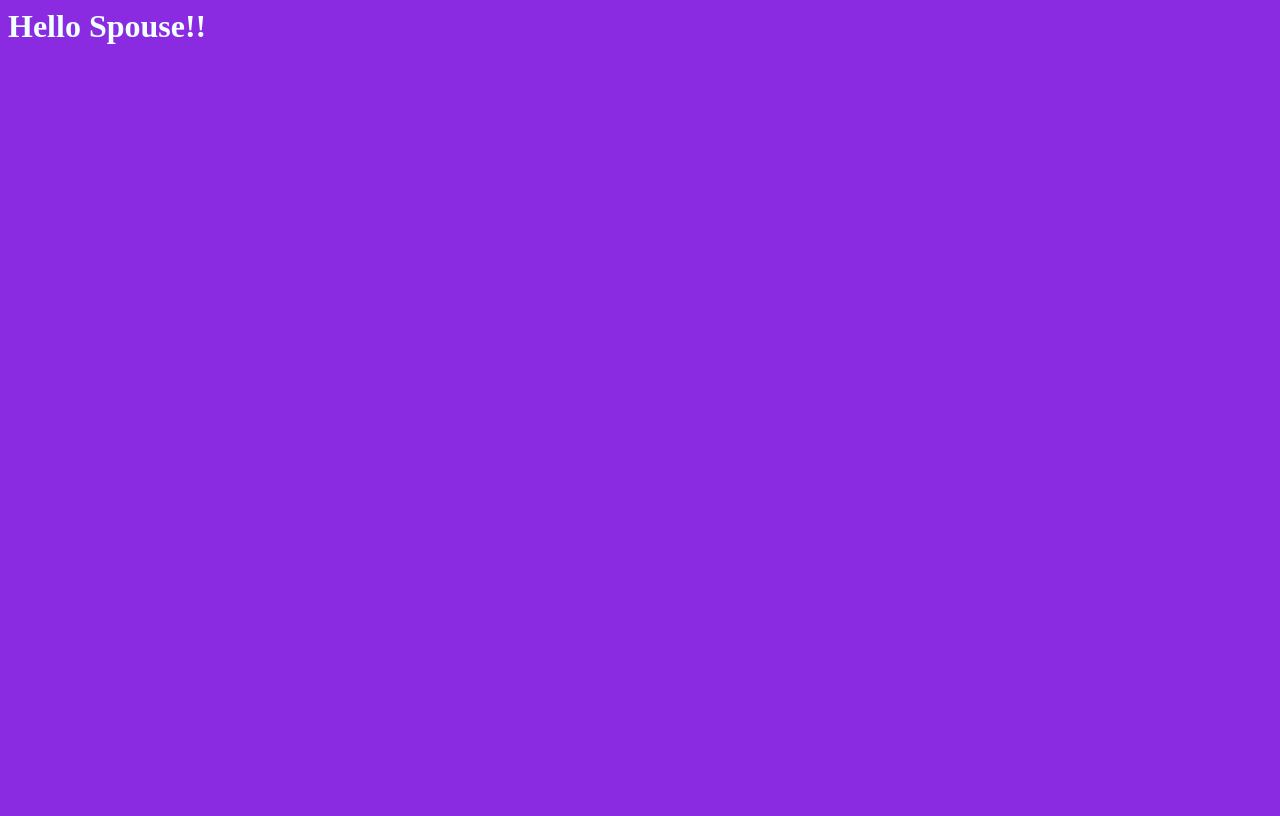
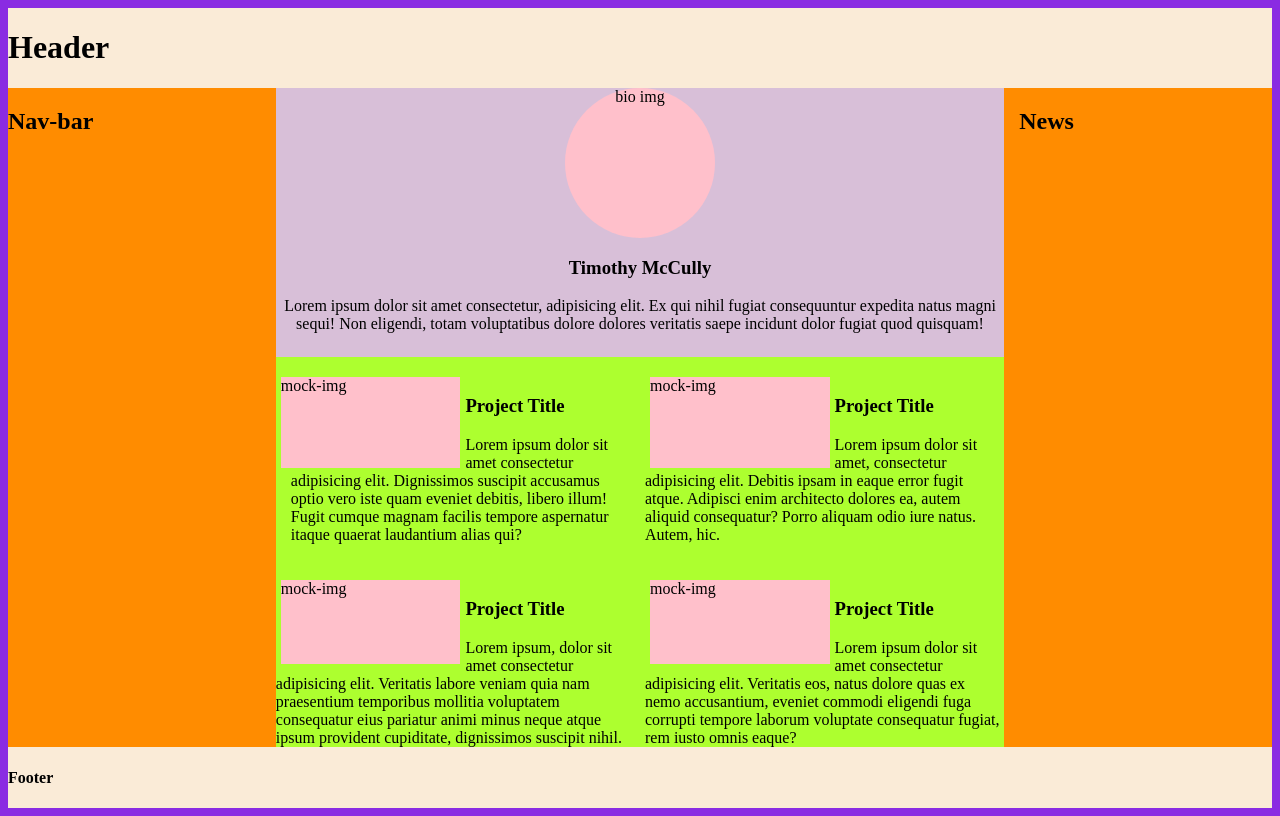
Before and after one commit to mccullyt/mccullyt.github.io, a plain HTML site: page index.html in a window 1280 px wide. Drawn offline with Linux system fonts and the light colour scheme.

Commit message:
Finished general layout of index.html

```diff
--- a/index.html
+++ b/index.html
@@ -6,6 +6,51 @@
     <link rel="stylesheet" href="styles.css">
 </head>
 <body>
-    <h1>Hello Spouse!!</h1>
+    <div class="grid-page">
+        <header><h1>Header</h1></header>
+        <div class="grid-content">
+            <div class="grid-sidebar">
+                <h2>Nav-bar</h2>
+            </div>
+            <div class="grid-main-content">
+                <div class="bio">
+                    <div class="bio-img">bio img</div>
+                    <h3>Timothy McCully</h3>
+                    Lorem ipsum dolor sit amet consectetur, adipisicing elit. Ex qui nihil fugiat consequuntur expedita natus magni sequi! Non eligendi, totam voluptatibus dolore dolores veritatis saepe incidunt dolor fugiat quod quisquam!
+                </div>
+                <div class="project">
+                     <div class="mock-img">mock-img</div>
+                        <h3>Project Title</h3>
+                        <p>Lorem ipsum dolor sit amet consectetur adipisicing elit. Dignissimos suscipit accusamus optio vero iste quam eveniet debitis, libero illum! Fugit cumque magnam facilis tempore aspernatur itaque quaerat laudantium alias qui?</p>
+                    </div>
+                <div class="project">
+                     <div class="mock-img">mock-img</div>
+                        <h3>Project Title</h3>
+                        Lorem ipsum dolor sit amet, consectetur adipisicing elit. Debitis ipsam in eaque error fugit atque. Adipisci enim architecto dolores ea, autem aliquid consequatur? Porro aliquam odio iure natus. Autem, hic.
+                    </div>
+                <div class="project">
+                     <div class="mock-img">mock-img</div>
+                        <h3>Project Title</h3>
+                        Lorem ipsum, dolor sit amet consectetur adipisicing elit. Veritatis labore veniam quia nam praesentium temporibus mollitia voluptatem consequatur eius pariatur animi minus neque atque ipsum provident cupiditate, dignissimos suscipit nihil.
+                    </div>
+                <div class="project">
+                     <div class="mock-img">mock-img</div>
+                        <h3>Project Title</h3>
+                        Lorem ipsum dolor sit amet consectetur adipisicing elit. Veritatis eos, natus dolore quas ex nemo accusantium, eveniet commodi eligendi fuga corrupti tempore laborum voluptate consequatur fugiat, rem iusto omnis eaque?
+                    </div>
+
+            </div>
+            <div class="gird-sidebar">
+                <h2>News</h2>
+            </div>
+        </div>
+        <footer><h4>Footer</h4></footer>
+    </div>
+    <!-- <h2><h3>Project Title</h3>!!</h2> -->
 </body>
 </html>
+
+
+<!--
+    Could I make nav buttons that just hide sections of the page?
+ -->
--- a/styles.css
+++ b/styles.css
@@ -1 +1,63 @@
-html{background-color:blueviolet; color:azure;}
+.grid-page {
+    min-height: 100dvh;
+    display:grid;
+    grid-template-rows: auto 1fr auto;
+}
+
+.grid-content{
+    display:grid;
+    grid-template-columns: 20% 1fr 20%;
+    /* grid-template-rows: repeat(12,1fr);  */
+    grid-gap:15px;
+    clear:left;}
+
+.grid-sidebar{
+    display:grid;
+    /* grid-template-rows: repeat(12,1fr); */
+}
+
+.grid-main-content{
+    display:grid;
+    grid-template-columns: 1fr 1fr;
+    gap:10px;
+    row-gap: 20px;
+}
+
+.bio{
+    padding-bottom: 5px;
+    text-align: center;
+    grid-column: 1/span 2;
+}
+
+.bio-img{
+    background-color: pink; width: 150px; height: 150px; border-radius: 50%; margin:auto;
+}
+
+.mock-img{background-color: pink; width: 50%; height: 50%; float:left; margin-left: 5px; margin-right: 5px;}
+
+p{margin:15px;}
+
+
+
+/* #region Debug Styles */
+html{background-color:blueviolet;}
+body{background-color: blue;}
+.bio{background-color: thistle;}
+.grid-page{background-color: aqua;}
+.grid-content{background-color:darkorange;}
+.grid-main-content{background-color: greenyellow;}
+header{background-color: antiquewhite;}
+footer{background-color: antiquewhite;}
+/* #endregion */
+
+
+
+@media (max-width: 800px) {
+    .grid-content{grid-template-columns: 1fr;}
+    .grid-main-content{grid-template-columns: minmax(0, 1fr); text-align: center;}
+    .bio{grid-column: 1/span 1;}
+    .mock-img{width: 100%; height:100%; grid-row: 1/span 2;}
+    .project{display:grid; grid-template-columns: 1fr 1fr; grid-template-rows: 1fr;}
+
+
+}
```
